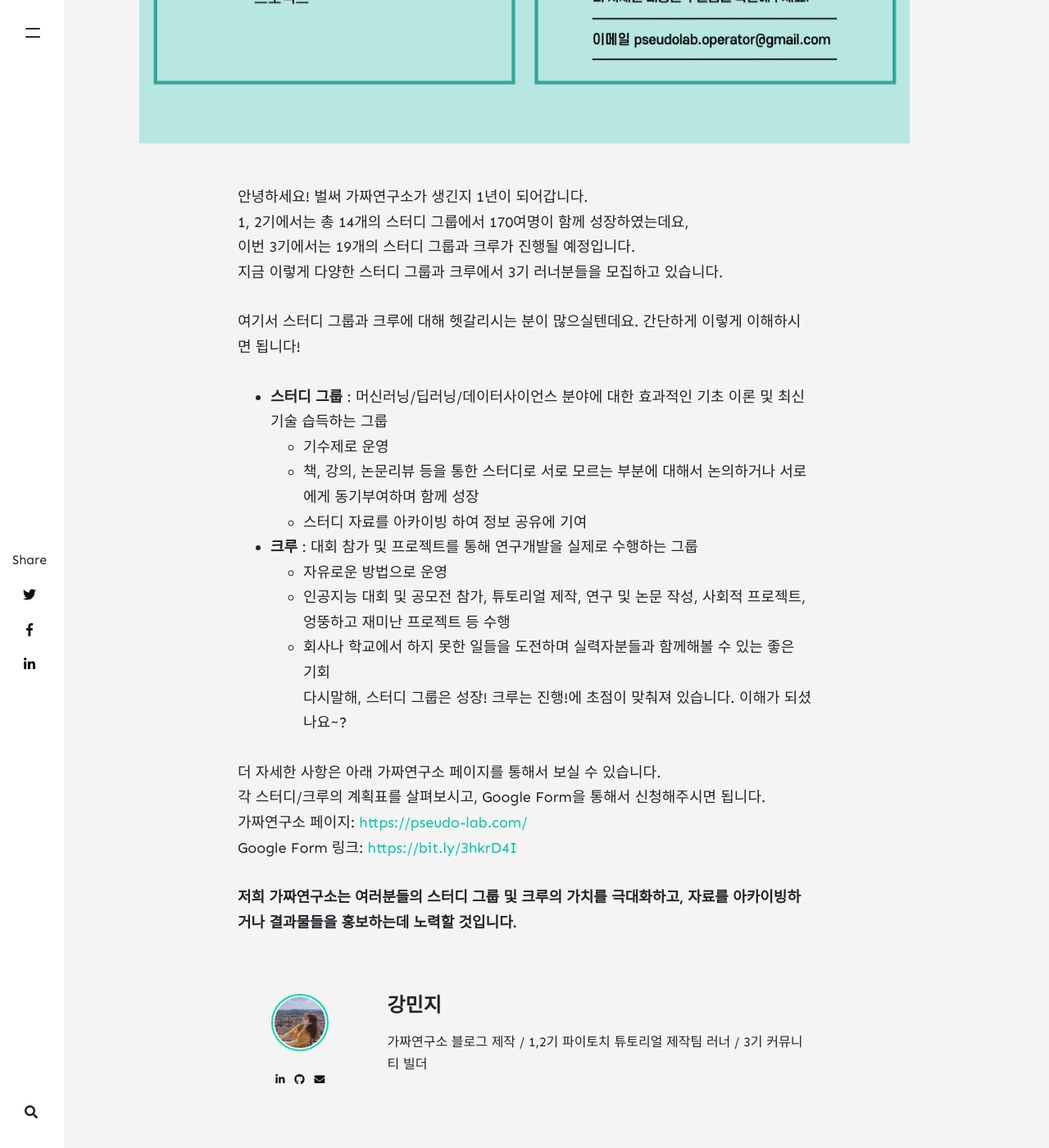
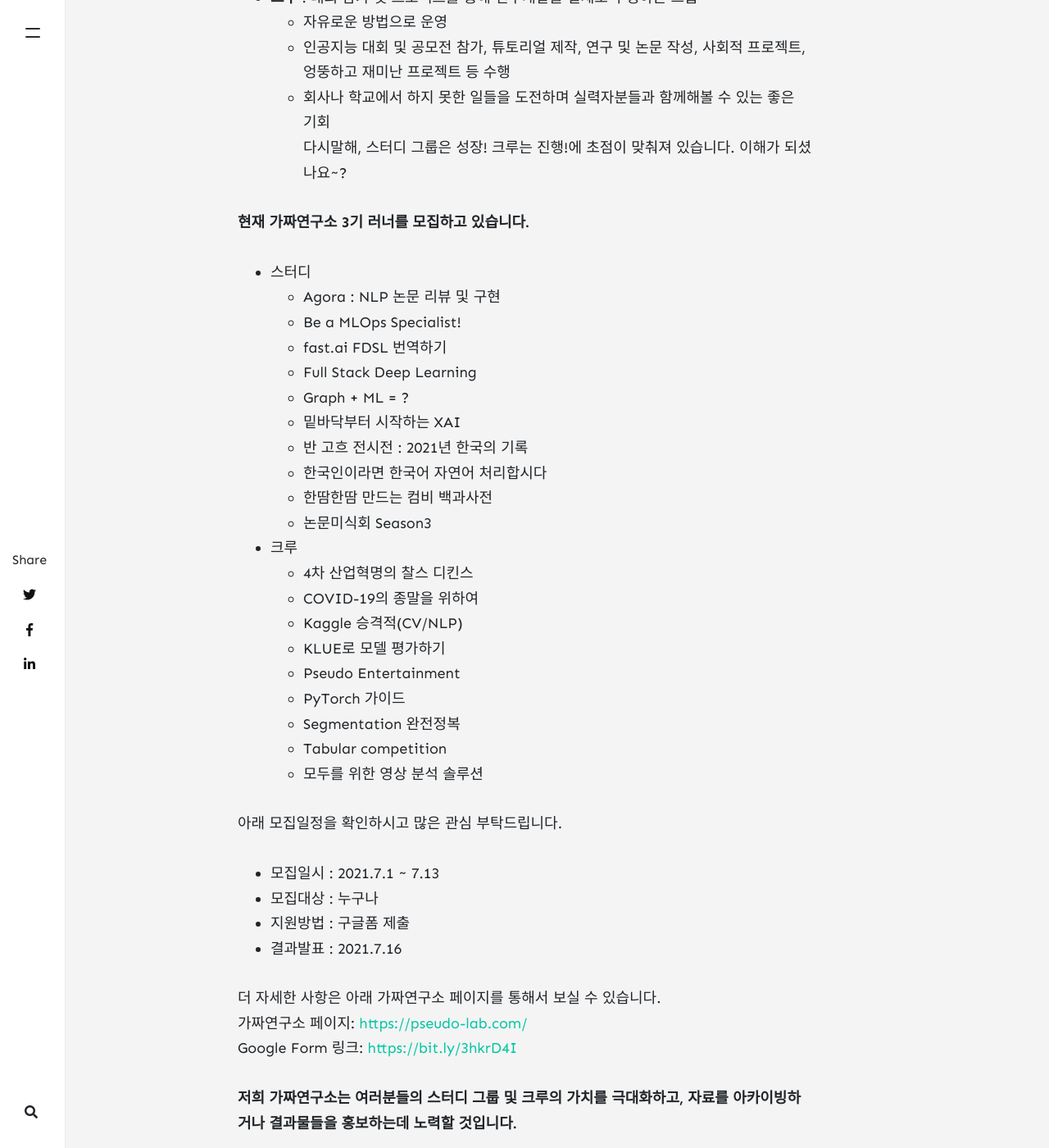
Before and after one commit to pseudolab/pseudolab.github.io, a Jekyll site: the page built from _posts/2021-07-13-3기러너모집.md, in a window 1280 px wide and 1400 px high, scrolled down 1245 px. Shown: the whole window at 82% size. Built offline with Jekyll 4.4.1, drawn with Linux system fonts in a browser that asks for light colours; nearby versions of some CDN libraries; comment, search, counter and statistics services are not loaded; some of the changed text lies outside the part shown.

Commit message:
change about file

```diff
--- a/_posts/2021-07-13-3기러너모집.md
+++ b/_posts/2021-07-13-3기러너모집.md
@@ -7,9 +7,8 @@ image: assets/images/모집안내.jpg
 ---
 
 안녕하세요! 벌써 가짜연구소가 생긴지 1년이 되어갑니다.
-1, 2기에서는 총 14개의 스터디 그룹에서 170여명이 함께 성장하였는데요,
+1, 2기에는 총 14개의 스터디 그룹에서 170여명이 함께 성장하였는데요,
 이번 3기에서는 19개의 스터디 그룹과 크루가 진행될 예정입니다.
-지금 이렇게 다양한 스터디 그룹과 크루에서 3기 러너분들을 모집하고 있습니다.
 
 여기서 스터디 그룹과 크루에 대해 헷갈리시는 분이 많으실텐데요. 간단하게 이렇게 이해하시면 됩니다!
 - **스터디 그룹** : 머신러닝/딥러닝/데이터사이언스 분야에 대한 효과적인 기초 이론 및 최신 기술 습득하는 그룹
@@ -22,8 +21,36 @@ image: assets/images/모집안내.jpg
     - 회사나 학교에서 하지 못한 일들을 도전하며 실력자분들과 함께해볼 수 있는 좋은 기회
 다시말해, 스터디 그룹은 성장! 크루는 진행!에 초점이 맞춰져 있습니다. 이해가 되셨나요~?
 
+**현재 가짜연구소 3기 러너를 모집하고 있습니다.**
+- 스터디
+    - Agora : NLP 논문 리뷰 및 구현
+    - Be a MLOps Specialist!
+    - fast.ai FDSL 번역하기
+    - Full Stack Deep Learning
+    - Graph + ML = ?
+    - 밑바닥부터 시작하는 XAI
+    - 반 고흐 전시전 : 2021년 한국의 기록
+    - 한국인이라면 한국어 자연어 처리합시다
+    - 한땀한땀 만드는 컴비 백과사전
+    - 논문미식회 Season3
+- 크루
+    - 4차 산업혁명의 찰스 디킨스
+    - COVID-19의 종말을 위하여
+    - Kaggle 승격적(CV/NLP)
+    - KLUE로 모델 평가하기
+    - Pseudo Entertainment
+    - PyTorch 가이드
+    - Segmentation 완전정복
+    - Tabular competition
+    - 모두를 위한 영상 분석 솔루션
+
+아래 모집일정을 확인하시고 많은 관심 부탁드립니다.
+- 모집일시 : 2021.7.1 ~ 7.13
+- 모집대상 : 누구나
+- 지원방법 : 구글폼 제출
+- 결과발표 : 2021.7.16
+
 더 자세한 사항은 아래 가짜연구소 페이지를 통해서 보실 수 있습니다.
-각 스터디/크루의 계획표를 살펴보시고, Google Form을 통해서 신청해주시면 됩니다.
 가짜연구소 페이지: [https://pseudo-lab.com/](https://pseudo-lab.com/)
 Google Form 링크: [https://bit.ly/3hkrD4I](https://bit.ly/3hkrD4I)
 
```
Also changed, not shown: _pages/about.md (+3 -3 lines), assets/images/모집안내.jpg (deleted), assets/images/모집안내.png (added).
